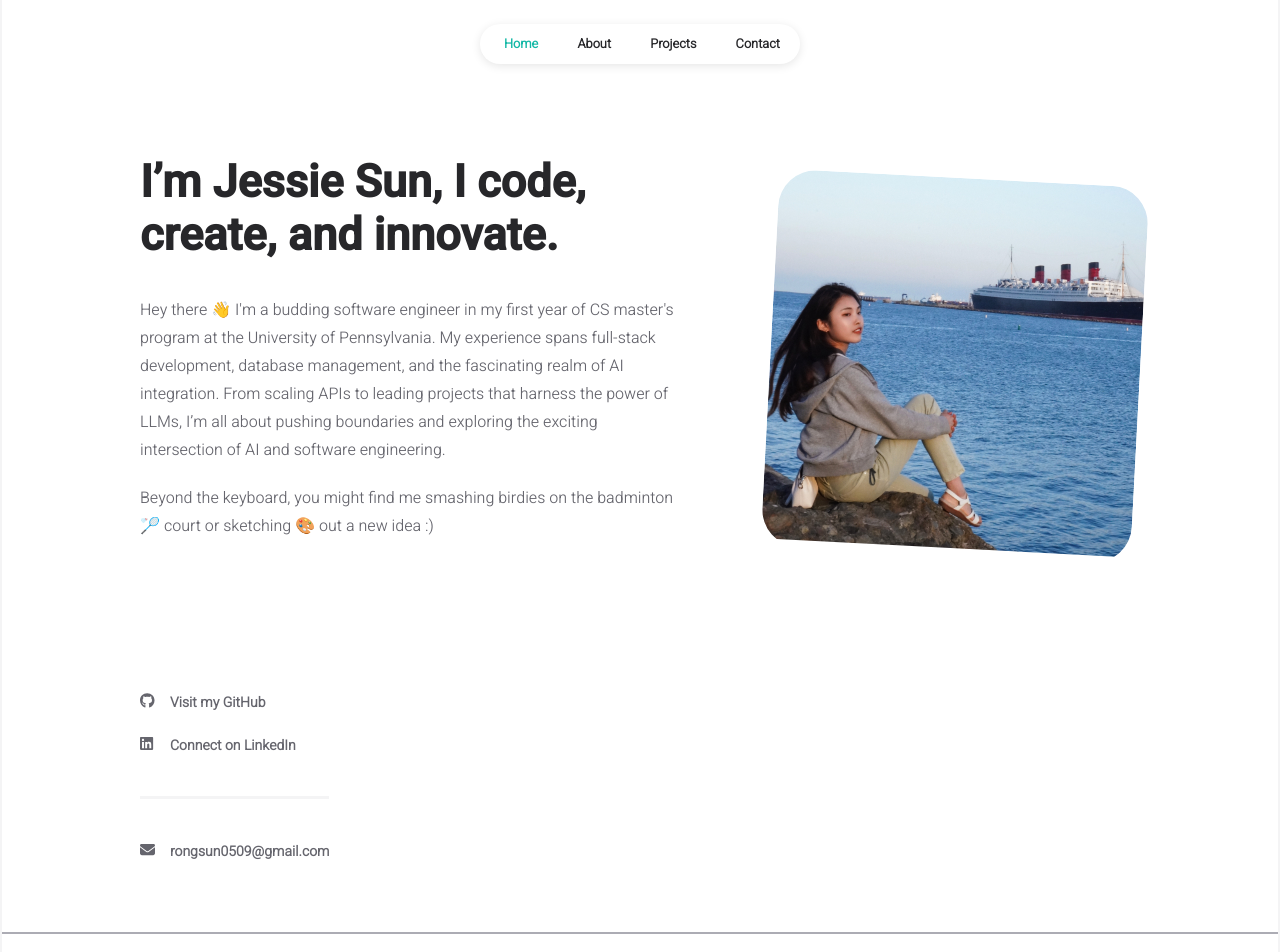
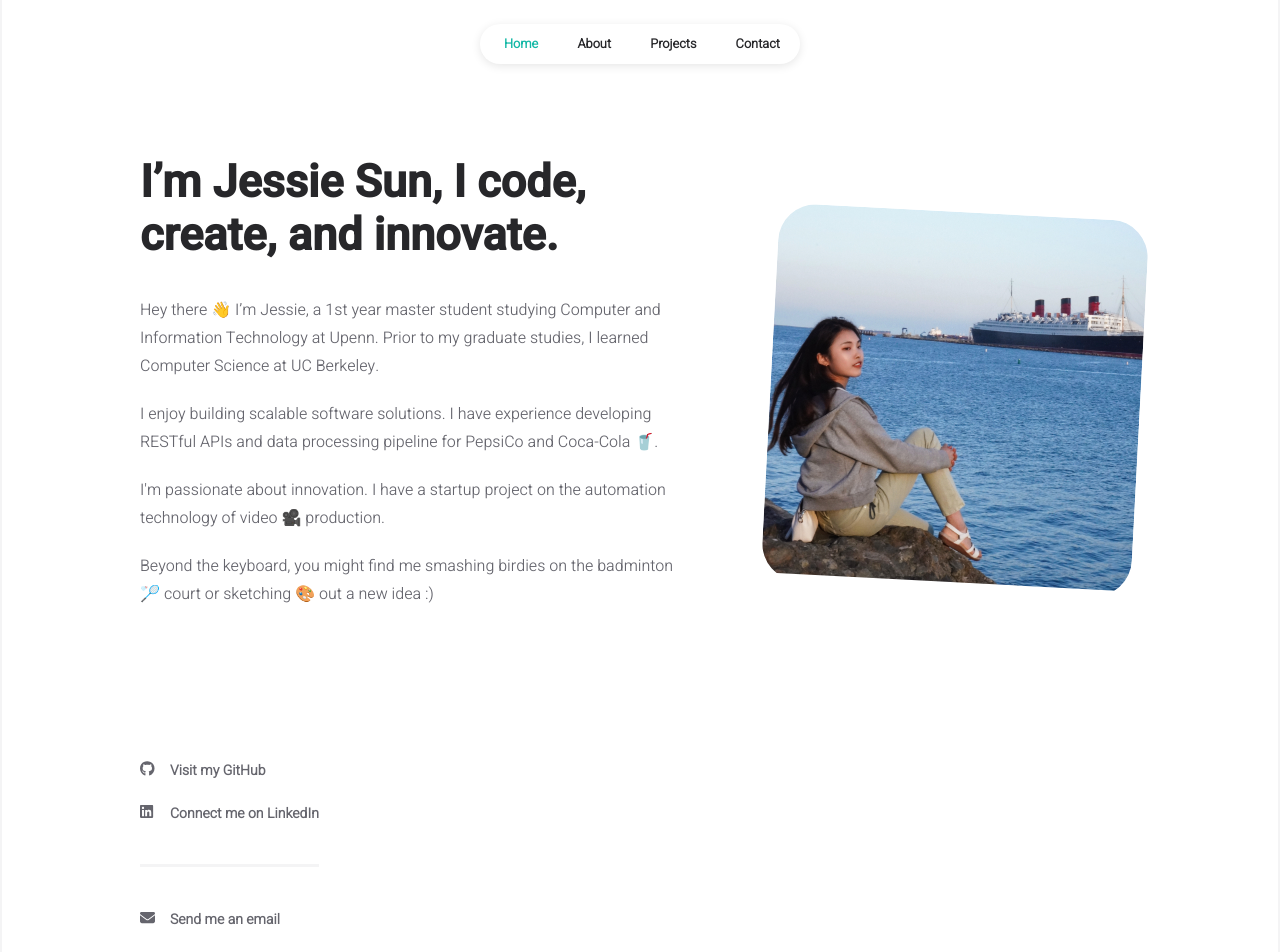
Before and after one commit to jessie-sr/myportfolio, a React (Create React App) app: page / in a window 1280 px wide. Shown: the top 952 px of the page. Built offline with nearby package versions, Linux system fonts and the light colour scheme.

Commit message:
Updated homepage

```diff
--- a/src/components/about/socials.jsx
+++ b/src/components/about/socials.jsx
@@ -51,7 +51,7 @@ const Socials = () => {
 							className="social-icon"
 						/>
 					</div>
-					<div className="social-text">Connect on LinkedIn</div>
+					<div className="social-text">Connect me on LinkedIn</div>
 				</a>
 			</div>
 
@@ -82,7 +82,7 @@ const Socials = () => {
 							<FontAwesomeIcon icon={faEnvelope} />
 						</div>
 
-						<div className="social-text">{INFO.main.email}</div>
+						<div className="social-text">Send me an email</div>
 					</a>
 				</div>
 			</div>
--- a/src/data/user.js
+++ b/src/data/user.js
@@ -18,7 +18,9 @@ const INFO = {
 	homepage: {
 		title: "I’m Jessie Sun, I code, create, and innovate.",
 		description: [
-        	"Hey there 👋 I'm a budding software engineer in my first year of CS master's program at the University of Pennsylvania. My experience spans full-stack development, database management, and the fascinating realm of AI integration. From scaling APIs to leading projects that harness the power of LLMs, I’m all about pushing boundaries and exploring the exciting intersection of AI and software engineering.",
+        	"Hey there 👋 I’m Jessie, a 1st year master student studying Computer and Information Technology at Upenn. Prior to my graduate studies, I learned Computer Science at UC Berkeley. ",
+			"I enjoy building scalable software solutions. I have experience developing RESTful APIs and data processing pipeline for PepsiCo and Coca-Cola 🥤.",
+			"I'm passionate about innovation. I have a startup project on the automation technology of video 🎥 production.",
         	"Beyond the keyboard, you might find me smashing birdies on the badminton 🏸 court or sketching 🎨 out a new idea :)"
     	],
 	},
```
